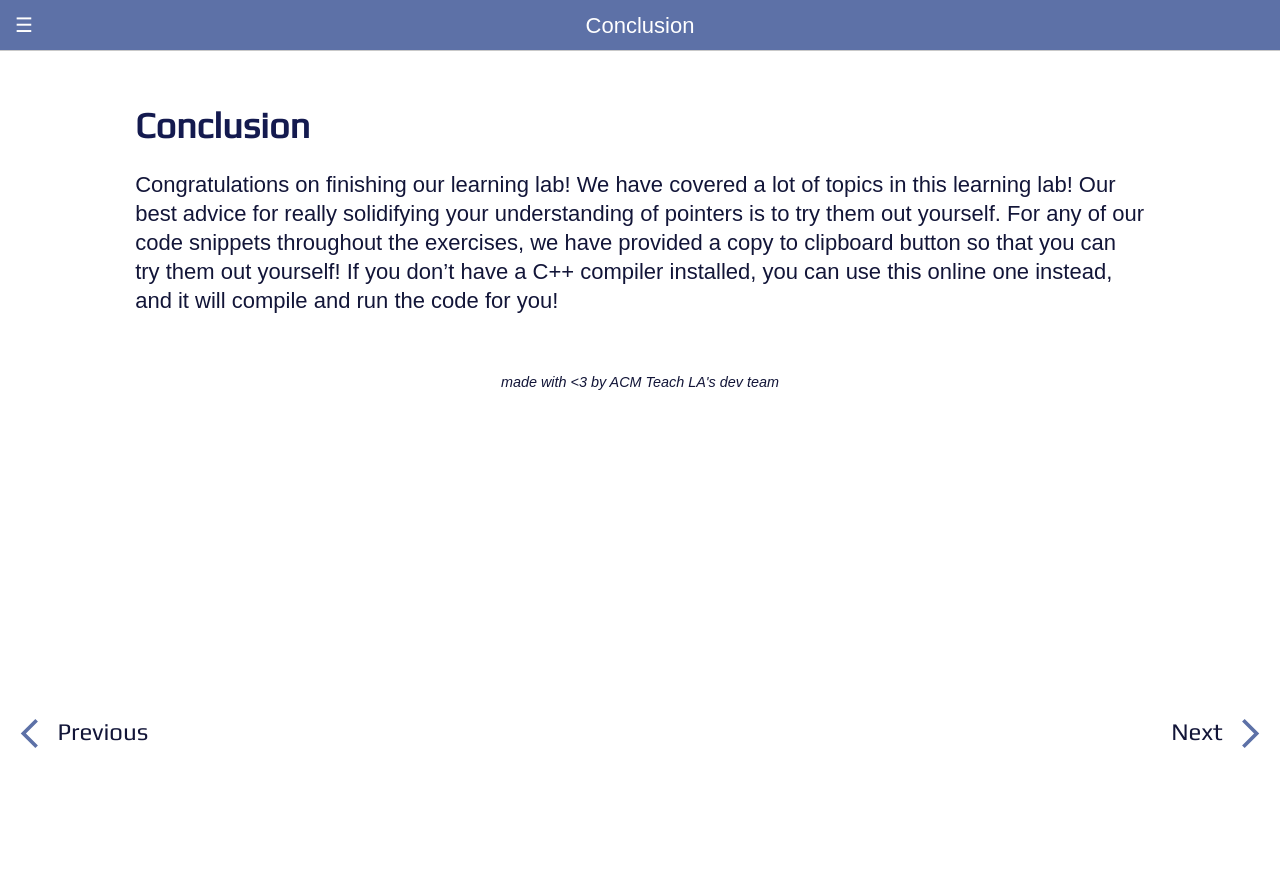
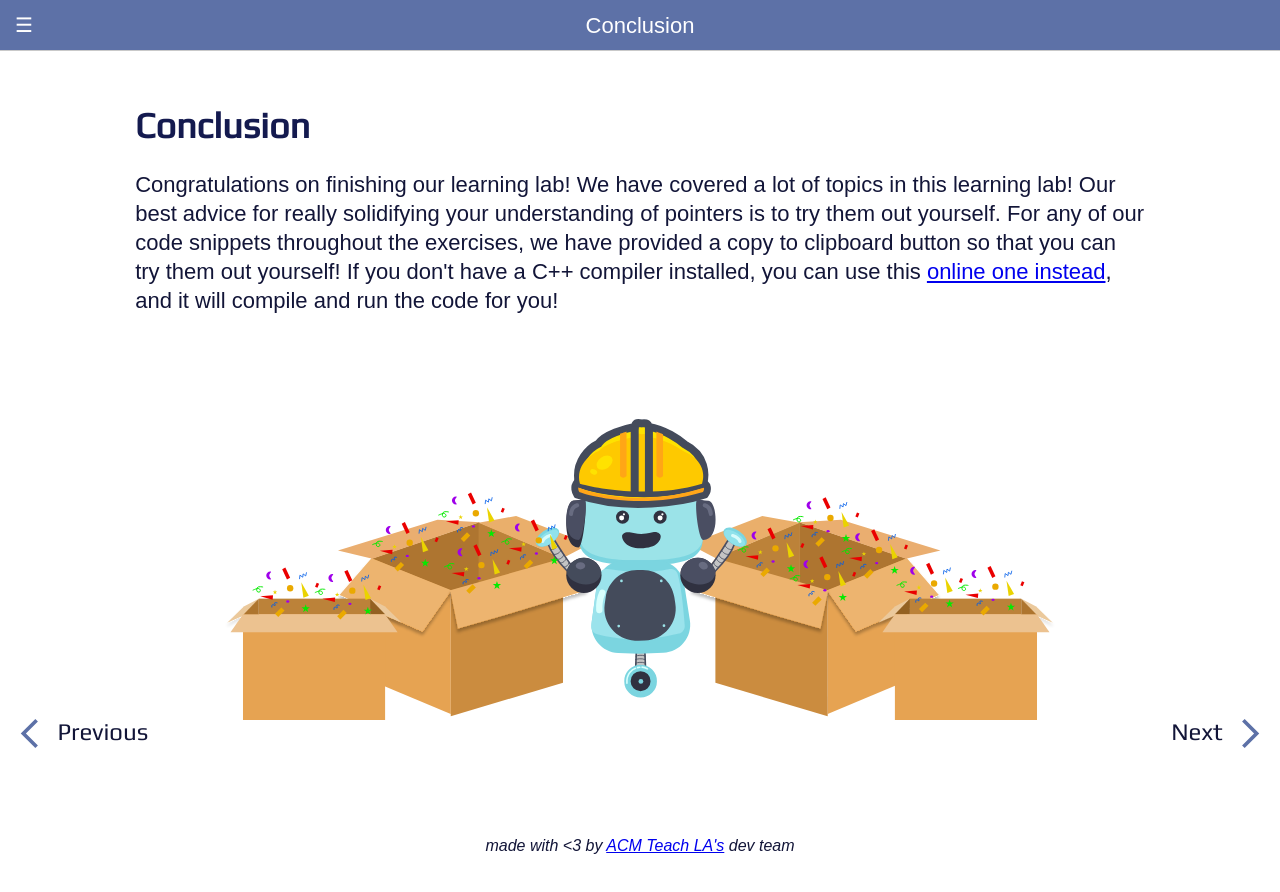
Before and after one commit to uclaacm/parcel-pointers, a React app: page /conclusion in a window 1280 px wide. Shown: the top 892 px of the page. Before the commit the page ends 854 px from the top, so only its background shows below. Built offline with nearby package versions, Linux system fonts and the light colour scheme; a web font is replaced by a local one.

Commit message:
finish component

```diff
--- a/src/App.tsx
+++ b/src/App.tsx
@@ -1,4 +1,5 @@
 import { BrowserRouter, Routes, Route } from 'react-router-dom';
+import Conclusion from './pages/Conclusion';
 import Demo from './pages/Demo';
 import Error404 from './pages/Error404';
 import Exercise1 from './pages/Exercise1';
@@ -16,7 +17,6 @@ import Lesson6 from './pages/Lesson6';
 import Lesson7 from './pages/Lesson7';
 import Lesson8 from './pages/Lesson8';
 import Lesson9 from './pages/Lesson9';
-import Conclusion from './pages/Conclusion';
 
 import PointerMotivation from './pages/PointerMotivation';
 
--- a/src/components/NavButtons.tsx
+++ b/src/components/NavButtons.tsx
@@ -5,7 +5,6 @@ import { PageOrder } from '../types/globalTypes';
 export interface NavProps {
   page: number;
 }
-
 
 export default function NavButtons(props: NavProps): JSX.Element {
   const pageSelect = PageOrder;
--- a/src/pages/Conclusion.tsx
+++ b/src/pages/Conclusion.tsx
@@ -1,9 +1,10 @@
-import { FC} from 'react';
+import { FC } from 'react';
 import '../styles/Conclusion.scss';
 import AppWrapper from '../components/AppWrapper';
 import NavButtons from '../components/NavButtons';
 import { HeaderSections } from '../types/globalTypes';
-
+import Group228 from '../../public/Group 228.svg';
+import { Link } from 'react-router-dom';
 
 const Conclusion: FC = () => {
   return (
@@ -12,13 +13,22 @@ const Conclusion: FC = () => {
         <div className="page-wrapper">
           <h1>Conclusion</h1>
           <p>
-          Congratulations on finishing our learning lab! We have covered a lot of topics in this learning lab! Our best advice for really solidifying your understanding of pointers is to try them out yourself. For any of our code snippets throughout the exercises, we have provided a copy to clipboard button so that you can try them out yourself! If you don’t have a C++ compiler installed, you can use this online one instead, and it will compile and run the code for you!
-        </p>
+            Congratulations on finishing our learning lab! We have covered a lot
+            of topics in this learning lab! Our best advice for really
+            solidifying your understanding of pointers is to try them out
+            yourself. For any of our code snippets throughout the exercises, we
+            have provided a copy to clipboard button so that you can try them
+            out yourself! If you don&apos;t have a C++ compiler installed, you can
+            use this <Link to="https://www.programiz.com/cpp-programming/online-compiler/
+">online one instead</Link>, and it will compile and run the code
+            for you!
+          </p>
 
-        <p className="conclusion-footer">
-          made with &lt;3 by ACM Teach LA's dev team
-        </p>
+          <div className="exercise-1-diagram diagram">
+            <img src={Group228} alt="Diagram" />
+          </div>
 
+          <div className='conclusion-footer '>made with &lt;3 by <Link to="https://teachla.uclaacm.com/">ACM Teach LA&apos;s</Link> dev team</div>
         </div>
       </AppWrapper>
       <NavButtons page={16}></NavButtons>
--- a/src/styles/Conclusion.scss
+++ b/src/styles/Conclusion.scss
@@ -1,15 +1,14 @@
-
-
 .conclusion-confetti-box {
   margin-top: 2em;
   width: 60%; // Adjust the width as needed to match the design
 }
 
 .conclusion-footer {
+  font-size: 1rem;
+  font-style: italic;
   margin-top: 2em;
-    font-style: italic;
   text-align: center;
-    font-size: 0.9rem;
+
 }
 
 // You may need to adjust other styles to match the exact layout and design as shown in the image.
```
Also changed, not shown: public/Group 228.svg (added). Lines whose indentation alone changed are shown as unchanged.
